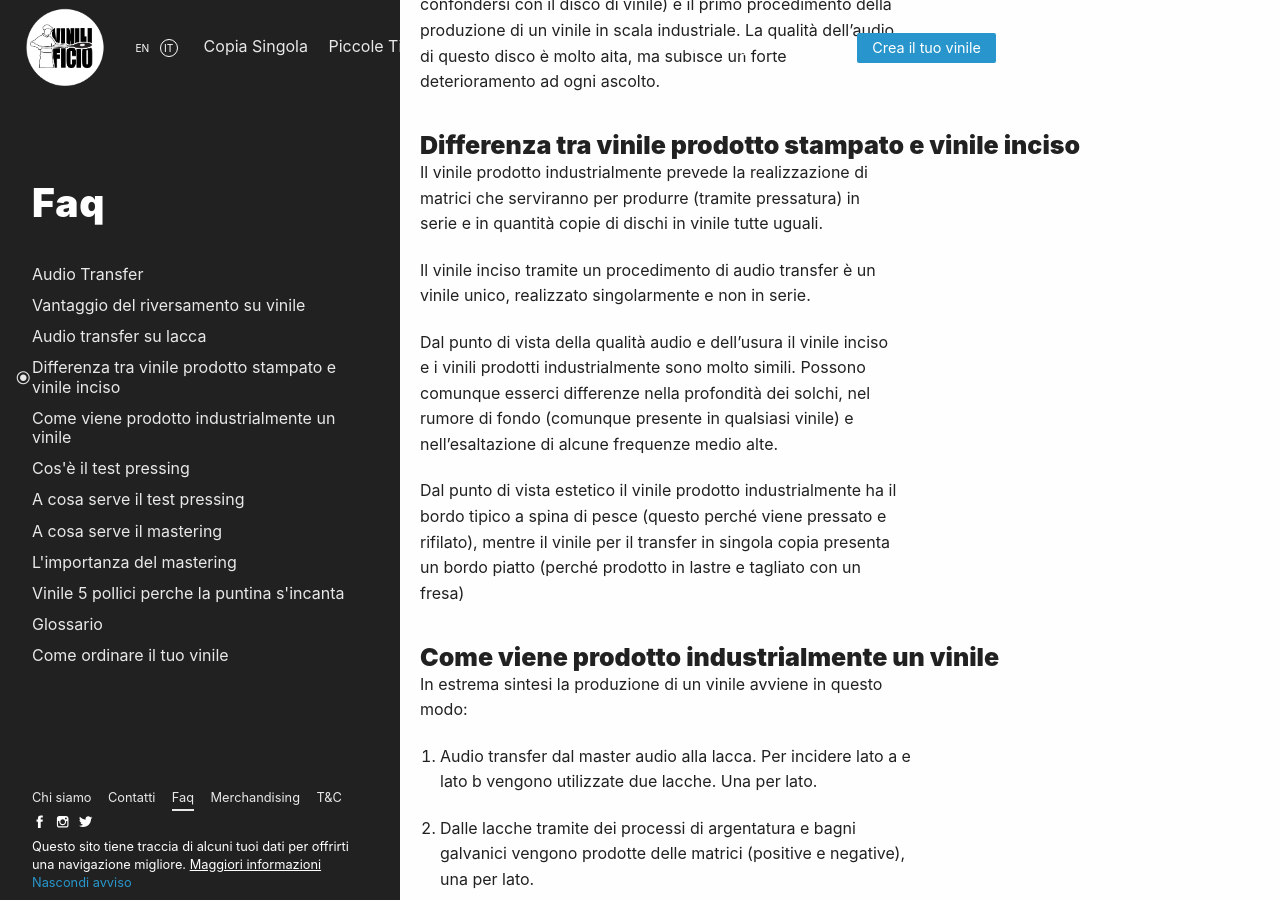
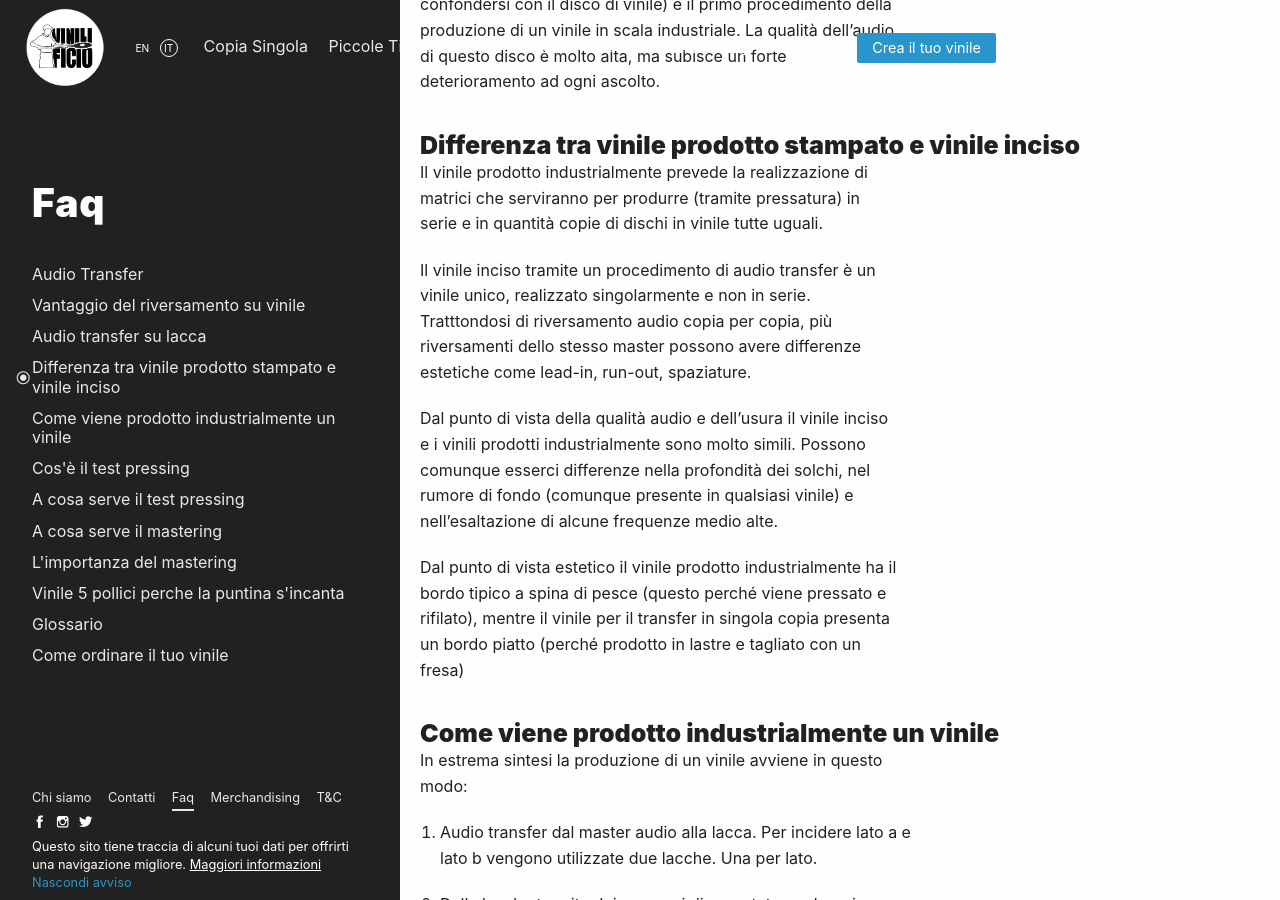
Before and after one commit to Vinilificio/vinilificio.com, a Jekyll site: the page built from _pages/domande-frequenti.md, in a window 1280 px wide and 900 px high, scrolled down 887 px. Built offline with Jekyll 4.4.1, drawn with Linux system fonts in a browser that asks for light colours; nearby versions of some CDN libraries; comment, search, counter and statistics services are not loaded.

Commit message:
estetica

```diff
--- a/_pages/domande-frequenti.md
+++ b/_pages/domande-frequenti.md
@@ -45,7 +45,7 @@ Si tratta di un trasferimento di un master audio da un supporto (solitamente dig
 ### Differenza tra vinile prodotto stampato e vinile inciso
 Il vinile prodotto industrialmente prevede la realizzazione di matrici che serviranno per produrre (tramite pressatura) in serie e in quantità copie di dischi in vinile tutte uguali.
 
-Il vinile inciso tramite un procedimento di audio transfer è un vinile unico, realizzato singolarmente e non in serie.
+Il vinile inciso tramite un procedimento di audio transfer è un vinile unico, realizzato singolarmente e non in serie. Tratttondosi di riversamento audio copia per copia, più riversamenti dello stesso master possono avere differenze estetiche come lead-in, run-out, spaziature.
 
 Dal punto di vista della qualità audio e dell’usura il vinile inciso e i vinili prodotti industrialmente sono molto simili. Possono comunque esserci differenze nella profondità dei solchi, nel rumore di fondo (comunque presente in qualsiasi vinile) e nell’esaltazione di alcune frequenze medio alte.
 
```
